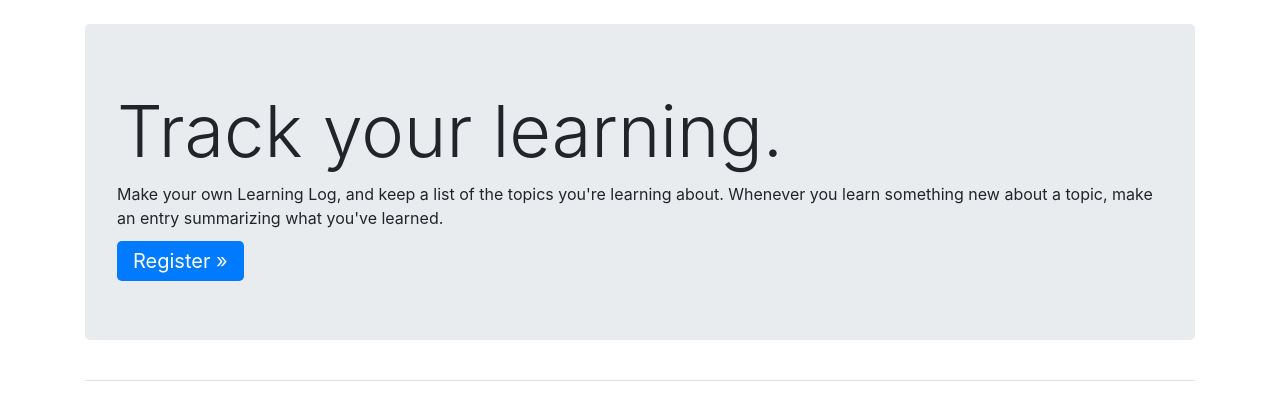
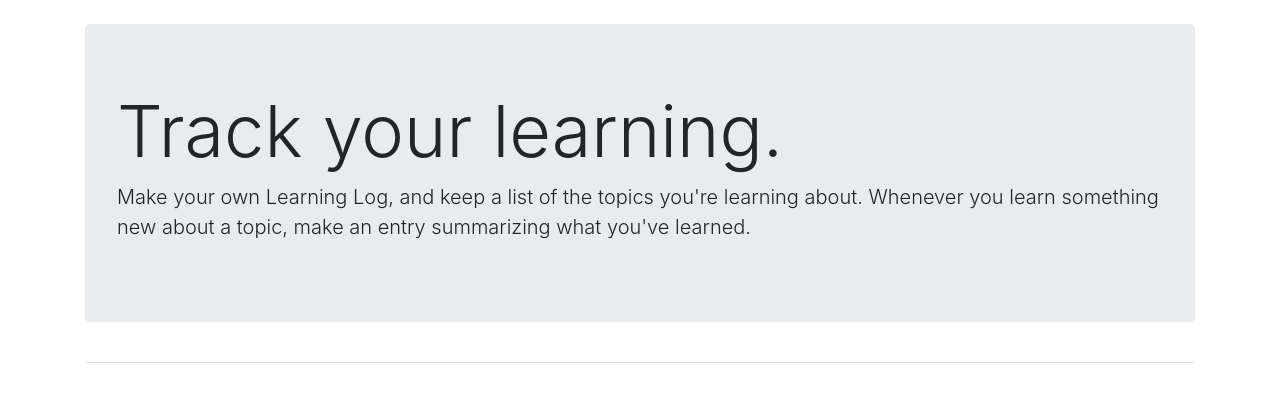
Before and after one commit to Yorzhenko1998/learning_log, a Django app: page / in a window 1280 px wide. Shown: the part 58-478 px from the top of the page. Run offline with Django 4.2, Linux system fonts and the light colour scheme; a user stored in the database is signed in; some libraries are stand-ins or nearby versions.

Commit message:
Changed Home page, when user is authenticated.

```diff
--- a/learning_logs/templates/learning_logs/index.html
+++ b/learning_logs/templates/learning_logs/index.html
@@ -1,14 +1,15 @@
- {% extends "learning_logs/base.html" %}
+{% extends "learning_logs/base.html" %}
 
 {% block page_header %}
     <div class="jumbotron">
         <h1 class="display-3">Track your learning.</h1>
 
-        <p class="Lead">Make your own Learning Log, and keep a list of the
+        <p class="lead">Make your own Learning Log, and keep a list of the
             topics you're learning about. Whenever you learn something new
             about a topic, make an entry summarizing what you've learned.</p>
 
-        <a class="btn-lg btn-primary" href="{% url 'users:register' %}"
-           role="button">Register &raquo;</a>
+        {% if not user.is_authenticated %}
+            <a class="btn-lg btn-primary" href="{% url 'users:register' %}" role="button">Register &raquo;</a>
+        {% endif %}
     </div>
 {% endblock page_header %}
--- a/users/templates/registration/logged_out.html
+++ b/users/templates/registration/logged_out.html
@@ -1,5 +1,5 @@
 {% extends "learning_logs/base.html" %}
 
 {% block content %}
-    <p>You have been logged out. Thank you for visiting!</p>
+    <h4>You have been logged out. Thank you for visiting!</h4>
 {% endblock content %}
--- a/users/views.py
+++ b/users/views.py
@@ -1,5 +1,3 @@
-from django.shortcuts import render
-
 from django.shortcuts import render, redirect
 from django.contrib.auth import login
 from django.contrib.auth.forms import UserCreationForm
```
Also changed, not shown: db.sqlite3.
